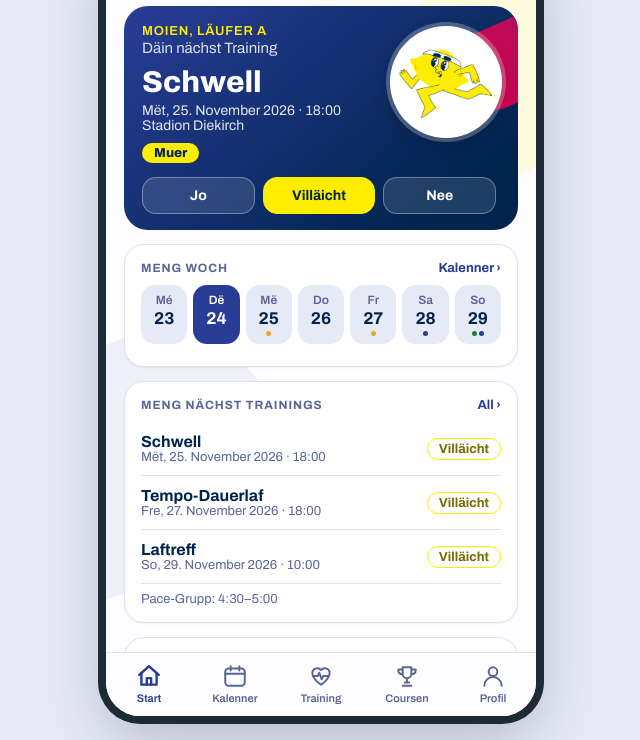
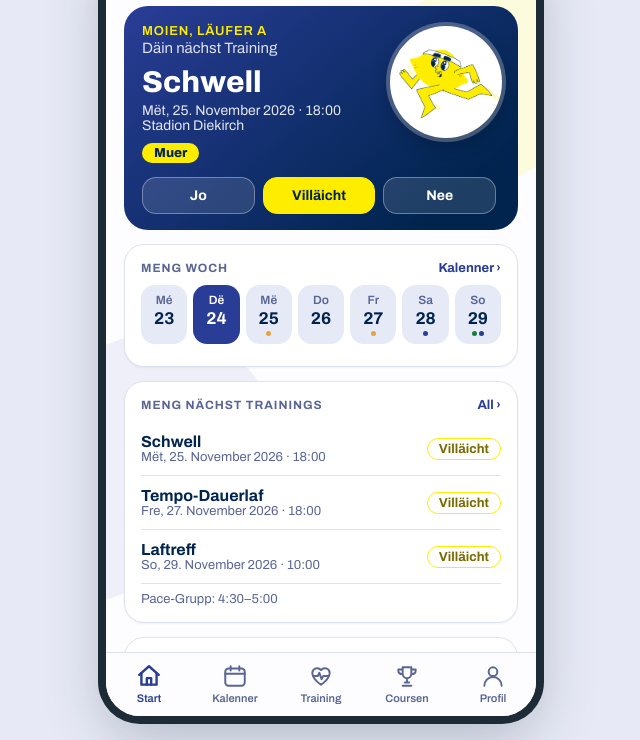
Before and after one commit to pugu-prog/sb-demo-prototyp, a plain HTML site: page flow-c.html in a window 1280 px wide. Shown: the part 72-812 px from the top of the page, without its empty margins (319-959 px from the left). Drawn offline with Linux system fonts and the light colour scheme.

Commit message:
Design C: roten Streifen im Kopfbereich entfernt
Co-Authored-By: Claude Sonnet 5.5 <noreply@anthropic.com>

```diff
--- a/flow-c.html
+++ b/flow-c.html
@@ -137,7 +137,6 @@ label.fbb{display:block;font-size:12px;font-weight:700;color:var(--accent);margi
 
 /* Design C: Dashboard */
 .hero{position:relative;overflow:hidden;border-radius:24px;padding:18px 18px 16px;margin-bottom:14px;color:#fff;background:linear-gradient(140deg,#293d96 0%,#00244e 85%)}
-.hero:after{content:"";position:absolute;width:200px;height:80px;background:linear-gradient(90deg,#ef0044,#7a1a7a);opacity:.95;border-radius:200px;right:-128px;top:0px;transform:rotate(-24deg)}
 .hero>*{position:relative;z-index:1}
 .hero .hk{font-size:13px;font-weight:600;letter-spacing:.06em;text-transform:uppercase;color:#ffed00}
 .hero .hg{font-size:15px;opacity:.85;margin-top:2px}
```
